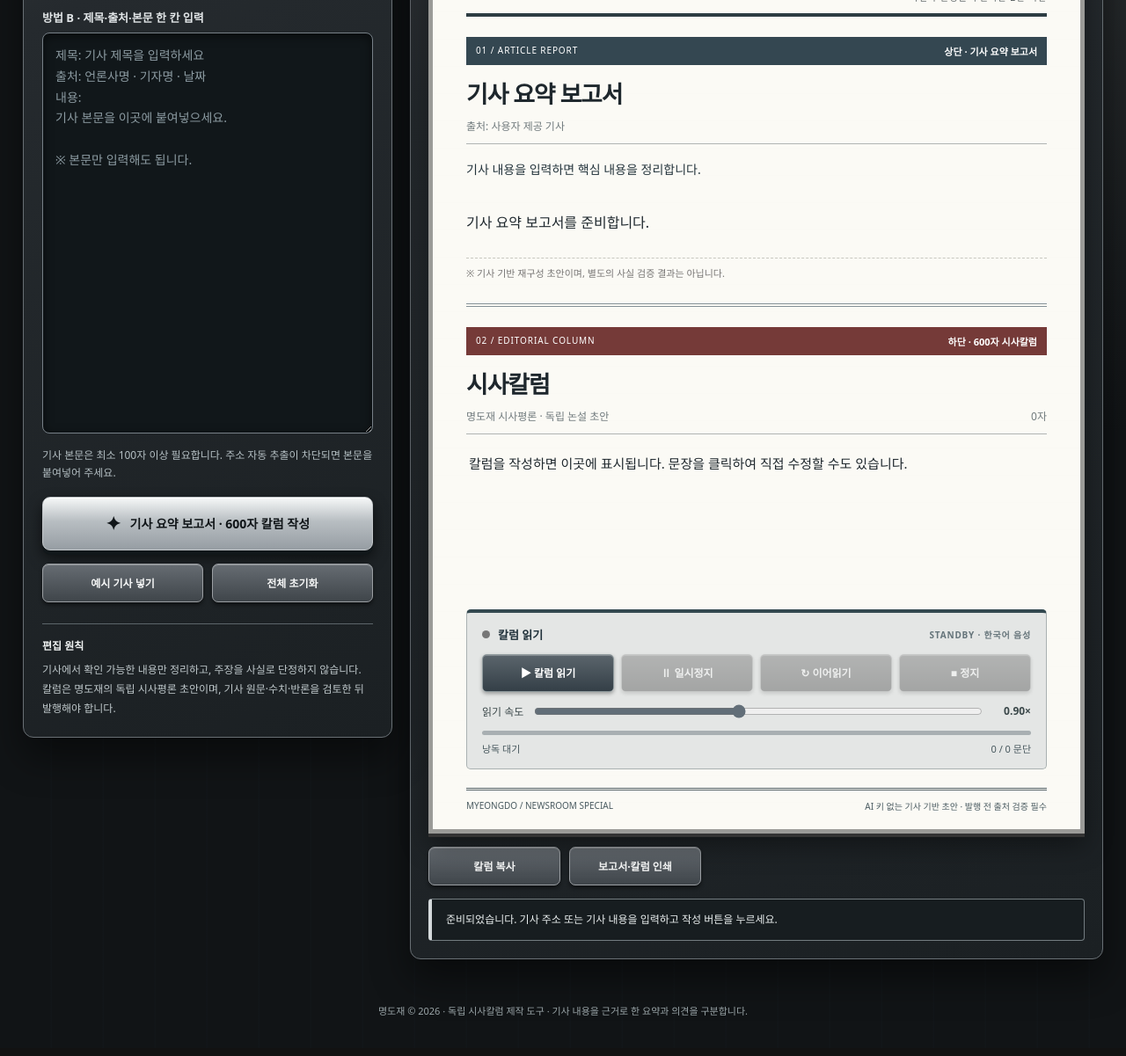
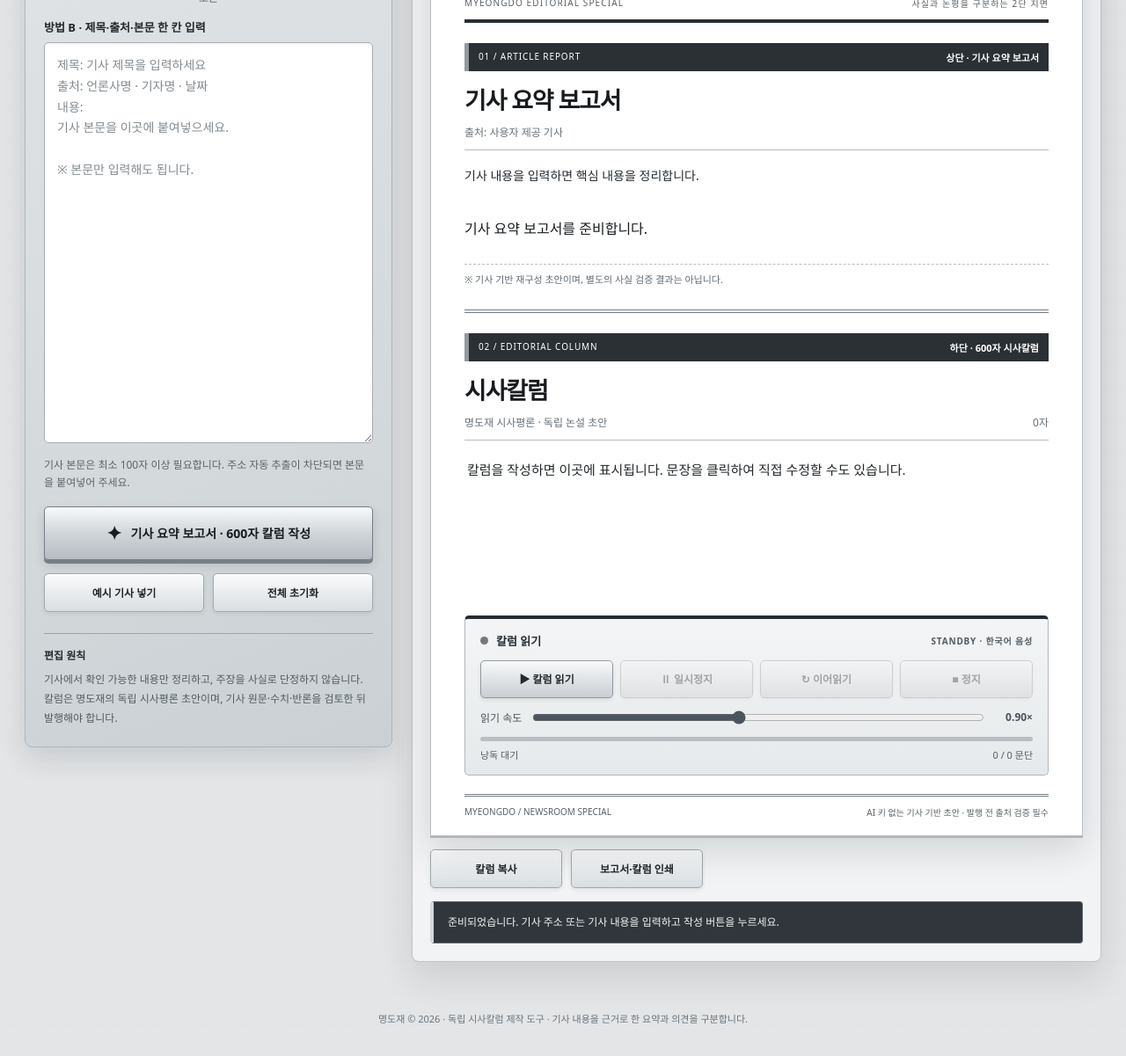
Before and after one commit to mmwwoo-lab/myeongdo, a website with bundled scripts: page editorial-studio/public/index.html in a window 1280 px wide. Shown: the part 418-1619 px from the top of the page at 88% size. Built offline with nearby package versions, Linux system fonts and the light colour scheme.

Commit message:
Refine 2-tier newsroom design with monochrome silver gray and white newspaper styling

```diff
--- a/editorial-studio/public/style.css
+++ b/editorial-studio/public/style.css
@@ -8,3 +8,51 @@
 @media(max-width:960px){.workspace{grid-template-columns:1fr}.editor{position:static}.editor textarea{min-height:230px}.desk-ribbon{flex-wrap:wrap}.desk-ribbon .ribbon-end{display:none}}
 @media(max-width:580px){.topbar{padding:14px;flex-wrap:wrap}.workspace{padding:14px;gap:13px}.editor,.preview{padding:14px}.newspaper{padding:14px;border-width:3px}.mast-sub{font-size:8px}.mast-bottom span:last-child{display:none}.mast-title span{font-size:29px}.page-section h3{font-size:21px}.report-item{grid-template-columns:29px 1fr;gap:9px}.item-number{font-size:12px}.audio-controls button{font-size:11px}.preview-actions button{flex:1;min-width:0}}
 @media print{body{background:white;color:#111}.topbar,.desk-ribbon,.editor,.preview-top,.preview-actions,.status,footer,.audio-panel{display:none!important}.workspace{display:block;padding:0}.preview{border:0;box-shadow:none;padding:0}.newspaper{border:0;box-shadow:none;padding:15px 22px}.newspaper:before{display:none}.page-section{break-inside:avoid}.newspaper-foot{margin-top:15px}}
+
+
+/* MDJ 2026 · MONO NEWSROOM REFINEMENT */
+:root{--bg:#e4e6e8;--panel:#d8dcdf;--panel2:#eff1f2;--line:#a5aaaf;--silver:#f0f1f2;--offwhite:#fff;--muted:#555b61;--paper:#fff;--ink:#17191b;--red:#303438;--accent:#3b4146;--shadow:0 18px 38px rgba(30,34,37,.12);color-scheme:light}
+body{color:#1e2226;background:linear-gradient(180deg,#ffffff85,transparent 230px),repeating-linear-gradient(0deg,#e3e5e7 0,#e3e5e7 35px,#e0e2e4 36px),#e3e5e7}
+.topbar{background:linear-gradient(160deg,#43494e 0%,#23282d 65%,#13171b 100%);border:1px solid #495057;border-top:0;border-bottom:4px solid #0e1114;box-shadow:0 8px 22px #0000002b;color:#fbfcfc}
+.seal{border:1px solid #d8dbde;color:#fff;background:linear-gradient(145deg,#71787e,#373d42 48%,#171c20);box-shadow:inset 0 1px #ffffff8a,0 4px 12px #0005}
+.topbar h1{color:#f8fafb;font-family:"Noto Serif KR","Batang",Georgia,serif}
+.topbar h1 span{background:#dfe3e5;color:#22282d;border-color:#fff}.topbar .eyebrow,.brand p{color:#dce1e4}
+.top-tools>*{background:#30363b;color:#f2f3f4;border-color:#939ca3}.top-tools .keyless{background:#dfe2e4;color:#242a2e;border-color:#f5f5f5}
+.online i{background:#f1f4f5;box-shadow:0 0 5px #f1f4f598}
+.desk-ribbon{background:#f8f9f9;color:#51595f;border-color:#b5babf;border-bottom:2px solid #777f86}.desk-ribbon span:first-child{color:#171c20}.desk-ribbon i{background:#abb2b8}
+.workspace{gap:22px;padding:26px 28px 48px;grid-template-columns:minmax(320px,418px) minmax(0,1fr)}
+.card,.preview{border:1px solid #b2b8bd;border-radius:8px;background:#eef0f1;box-shadow:var(--shadow)}
+.editor{background:linear-gradient(160deg,#e3e6e8,#d2d7da 75%,#cad0d4);border-color:#aeb5b9;box-shadow:0 12px 32px #1e212424,inset 0 1px #fff}
+.card-heading{border-bottom:2px solid #797f84}.index{background:#30363b;color:#f8f9f9;border-color:#4e555b}
+.card-heading .overline{color:#5a6268}.card-heading h2{color:#15191d;font-family:"Noto Serif KR","Batang",Georgia,serif}
+.guide{color:#30373c}.field-label{color:#22282d}
+.editor input[type=url],.editor textarea{background:#fff;color:#15191d;border:1px solid #a7adb2;border-radius:5px;box-shadow:inset 0 2px 5px #0000000b}
+.editor input::placeholder,.editor textarea::placeholder{color:#838b90}
+.or-separator,.input-guidance{color:#5b646a}.or-separator:before,.or-separator:after{background:#a9b1b5}
+.primary-action{background:linear-gradient(#f8fafb,#d1d6da 48%,#b6bdc2);border-color:#737d84;color:#171c20;border-radius:5px;box-shadow:inset 0 1px #fff,0 4px 0 #777f85,0 6px 13px #00000021}
+.primary-action:active:not(:disabled){box-shadow:0 1px 0 #777f85}
+.minor-actions button,.preview-actions button{background:linear-gradient(#fafbfc,#d9dee1);color:#21262a;border:1px solid #a1a9ae;border-radius:5px;box-shadow:inset 0 1px #fff,0 2px 5px #00000014}
+.newsroom-note{border-top-color:#9da5aa}.note-title{color:#242a2e}.newsroom-note p{color:#525c62}
+.preview{background:#f1f3f4;border-color:#c0c5c9}.preview-top .eyebrow{color:#636b71}
+.preview-top h2{color:#1b2024;font-family:"Noto Serif KR","Batang",Georgia,serif}
+.edition{background:#30363b;border-color:#30363b;color:#fff}
+.newspaper{background:#fff;color:#191d20;border:1px solid #b9bec2;box-shadow:0 2px 0 #b0b6ba,0 15px 38px #191d2026}
+.newspaper:before{background:repeating-linear-gradient(0deg,transparent 0,transparent 34px,#11111106 35px);opacity:.15}
+.mast-sub{border-top:6px solid #161b1f;border-bottom-color:#9ca5ab;color:#575f65}
+.mast-title span{color:#12171b;font-family:Georgia,"Noto Serif KR","Batang",serif}.mast-title b{background:#282e32;color:#fff}
+.mast-bottom{border-bottom-color:#292f33;color:#596167}.report-section{border-bottom-color:#747d83}
+.section-strip,.section-strip.column-label{background:#2a3034;color:#fff;border-left:5px solid #91999f}
+.page-section h3{color:#181c1f}.byline{color:#657078;border-bottom-color:#b5bdc1}.report-intro{color:#222a30}
+.report-item{border-bottom-color:#d3d7da}.item-number{color:#333c42;border-color:#aab2b8;background:#f2f4f5}
+.report-item h4{color:#1c2429}.report-item p{color:#3d484e}.disclaimer{color:#606971;border-top-color:#b8bec3}
+.column-text{color:#23282b}.column-text p.reading{background:#e7eaec;color:#151a1f;border-left-color:#4d555b}
+.audio-panel{background:linear-gradient(#f3f5f6,#e6e9eb);border-color:#aeb6ba;border-top-color:#252d32}
+.audio-heading strong{color:#252c31}.audio-heading span:last-child{color:#535d63}
+.audio-status-dot.on{background:#3a4248;box-shadow:0 0 7px #4f586555}
+.audio-controls button{background:linear-gradient(#f8f9fa,#c9ced2);color:#24292d;border-color:#8e989e;box-shadow:inset 0 1px #fff,0 2px 4px #00000018}
+.audio-settings{color:#4a5359}.audio-settings input{accent-color:#4c555d}
+.progress-rail{background:#b8bec2}.progress-rail>div{background:#515b62}.progress-caption{color:#525d64}
+.newspaper-foot{border-top-color:#777f85;color:#586267}.status{background:#30363b;color:#f3f4f5;border-color:#5f6970;border-left-color:#d3d8dc}footer{color:#6a7379}
+@media(max-width:1200px){.workspace{grid-template-columns:minmax(280px,370px) minmax(0,1fr)}}
+@media(max-width:960px){.workspace{grid-template-columns:1fr}.editor{position:static}}
+@media print{body{background:white!important;color:#111}.workspace{display:block!important;padding:0}.preview{background:#fff;border:0;box-shadow:none;padding:0}.newspaper{border:0;box-shadow:none}.newspaper:before{display:none}}
```
